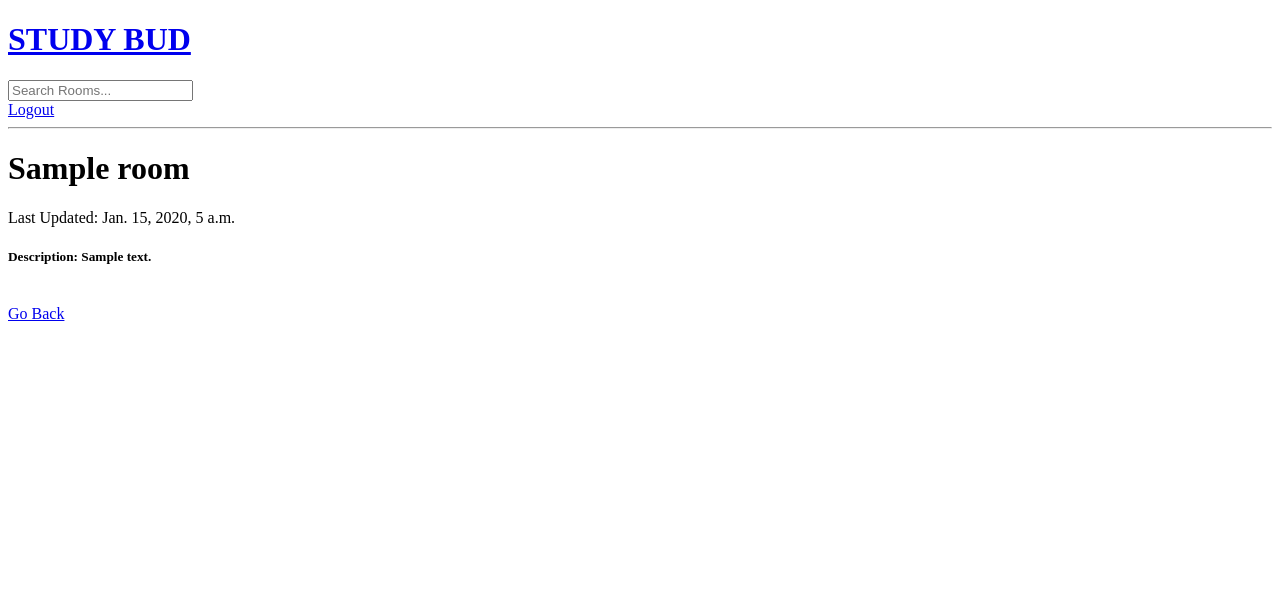
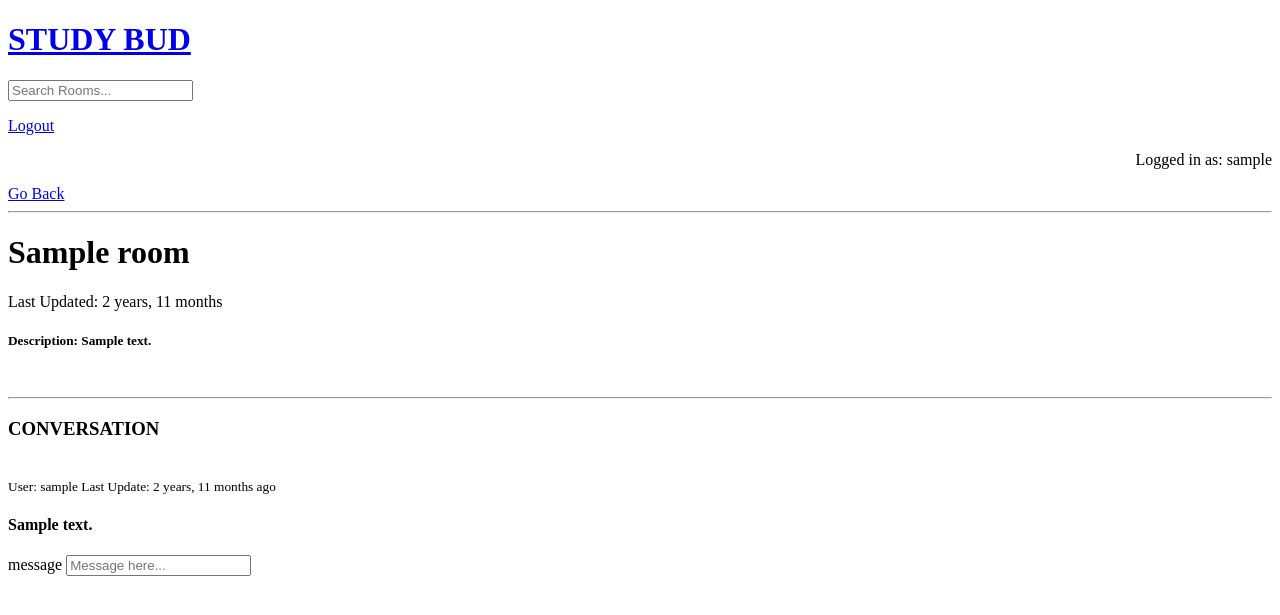
Before and after one commit to kmehta-netmatic/studybud, a Django app: page /room/1/ in a window 1280 px wide. Shown: the top 615 px of the page. Run offline with Django 4.2, Linux system fonts and the light colour scheme; a user stored in the database is signed in; tables that the repository leaves empty hold one stand-in row (values such as "Sample post").

Commit message:
Updated user creation form and added comment field

```diff
--- a/base/forms.py
+++ b/base/forms.py
@@ -6,3 +6,9 @@ class RoomForm(ModelForm):
     class Meta:
         model = models.Room
         fields = ['host', 'topic', 'name', 'description']
+
+class MessageForm(ModelForm):
+
+    class Meta:
+        model = models.Messages
+        fields = ['body']
--- a/base/templates/base/delete.html
+++ b/base/templates/base/delete.html
@@ -3,7 +3,6 @@
 {% block content %}
 
 <div>
-    <a href="{{request.META.HTTP_REFERER}}"> Go Back </a>
     <form method="POST" action="">
         {% csrf_token %}
         <h3> Are you sure you want to delete this {{obj}}?<br> <br>
--- a/base/templates/base/not_authorized.html
+++ b/base/templates/base/not_authorized.html
@@ -3,5 +3,4 @@
 {% block content %}
 
 <h3>You're not authorized to perform this action.</h3>
-<a href="{{request.META.HTTP_REFERER}}"> Go Back </a>
 {% endblock content %}
--- a/base/templates/base/room.html
+++ b/base/templates/base/room.html
@@ -1,8 +1,30 @@
 {% extends 'main.html' %}
 
 {% block content %}
-<h1> {{room.name}} </h1> Last Updated: {{room.updated}}
+<h1> {{room.name}} </h1> Last Updated: {{room.updated|timesince}}
 <h5> Description: {{room.description}} </h5>
 <br>
-<a href="{{request.META.HTTP_REFERER}}"> Go Back </a>
+<hr>
+<div class="comment-wrapper">
+    <h3>CONVERSATION</h3><br>
+        {% for room_message in room_messages %}
+
+            <small>User: {{room_message.user.username}} Last Update: {{room_message.updated|timesince}} ago</small><br>
+            <h4>{{room_message.body}}</h4>
+
+        {% endfor %}
+
+</div>
+{% if request.user.is_authenticated %}
+<div class="comment-form">
+    <form method="post" action="">
+        {% csrf_token %}
+
+        <label>message</label>
+        <input type="text" name="message" placeholder="Message here..." />
+    </form>
+</div>
+{% endif %}
+
+
 {% endblock %}
--- a/base/templates/base/room_form.html
+++ b/base/templates/base/room_form.html
@@ -1,7 +1,6 @@
 {% extends 'main.html' %}
 
 {% block content %}
-<a href="{{request.META.HTTP_REFERER}}"> Go Back </a>
 <div>
     <form method="POST" action="">
         {% csrf_token %}
--- a/base/views.py
+++ b/base/views.py
@@ -1,7 +1,7 @@
 from multiprocessing import context
 from django.shortcuts import render, redirect
 from django.http import HttpResponse
-from .models import Room, Topic
+from .models import Room, Topic, Messages
 from django.contrib.auth.models import User, Group
 from django.contrib.auth import authenticate, login, logout
 from django.contrib import messages
@@ -56,7 +56,15 @@ def registerPage(request):
     if request.method == 'POST':
         form = UserCreationForm(request.POST)
         if form.is_valid():
+            user = form.save(commit=False)
+            print(user)
+            user.username = user.username.lower()
+            print(user)
             form.save()
+            login(request, user)
+            return redirect(home)
+        else:
+            messages.error(request, 'An error occured during registration. Please try again')
 
     return render(request, 'base/login_register.html', context)
 
@@ -86,8 +94,18 @@ def room(request, pk): #To populate URI with room id
     #     if i['id'] == pk:
     #         room = i
     rooms = Room.objects.get(id=pk)
-    context = {'room': rooms}
+    room_messages = rooms.messages_set.all().order_by('created')
+    if request.method == 'POST':
+        new_message = Messages.objects.create(
+            user=request.user,
+            room=rooms,
+            body=request.POST.get('message')
+        )
+        return redirect('room', pk)
+    context = {'room': rooms, 'room_messages': room_messages}
     return render(request, 'base/room.html', context)
+
+
 
 @login_required(login_url='login')
 def createRoom(request):
--- a/templates/navbar.html
+++ b/templates/navbar.html
@@ -6,12 +6,14 @@
     <input type="text" name="search_for" placeholder="Search Rooms..." />
 </form>
 
+<p align="left">
 {% if request.user.is_authenticated %}
 <a href={% url 'logout' %}> Logout </a>
+<p align="right">Logged in as: {{request.user.username}}</p>
 {% else %}
 <a href={% url 'login' %}> Login </a>
-{% endif %}
-
+{% endif %}</p>
+<a href="{{request.META.HTTP_REFERER}}"> Go Back </a>
 {% if messages %}
         <ul class="messages">
             {% for messages in messages %}
```
